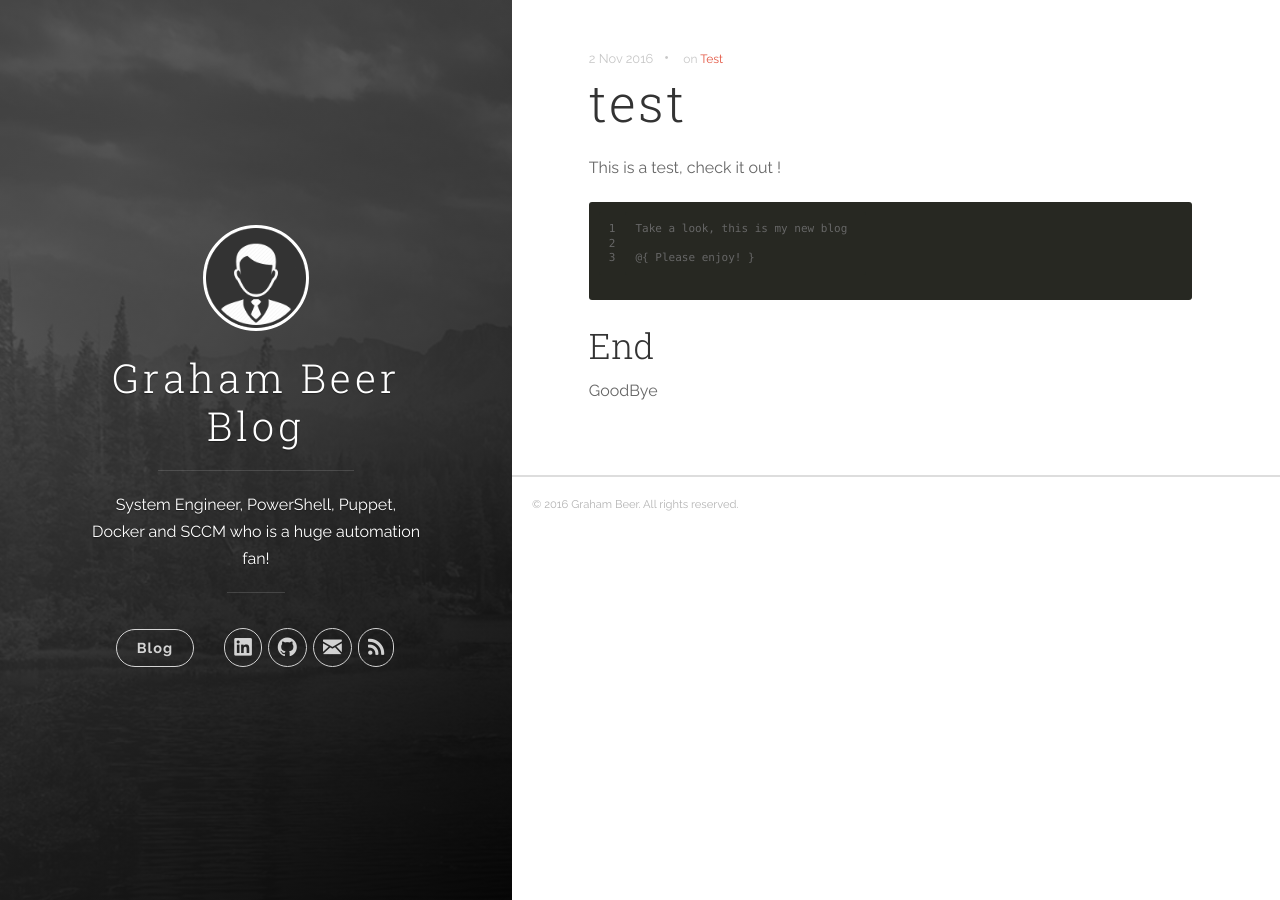
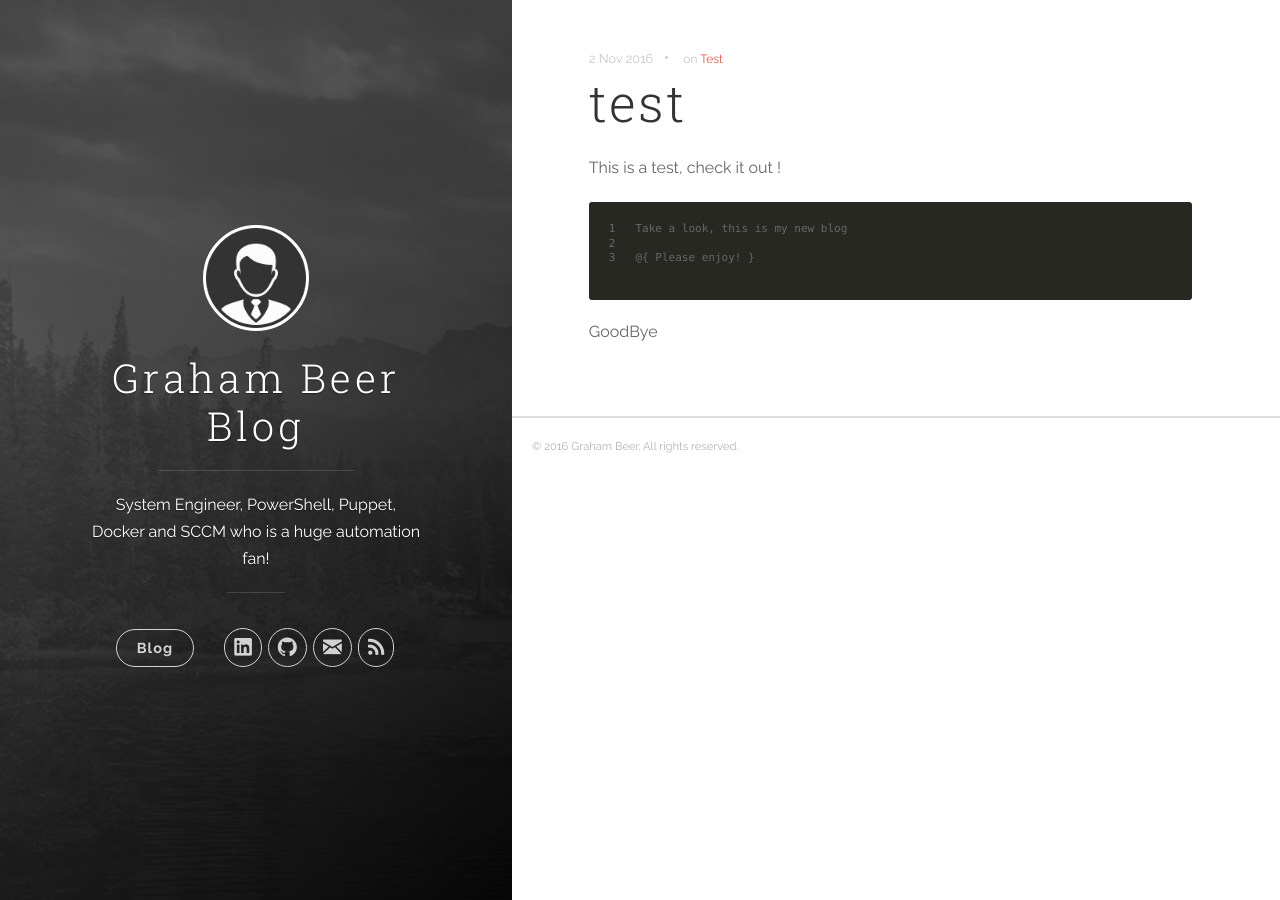
Before and after one commit to Graham-Beer/Graham-Beer.github.io, a Jekyll site: the page built from _posts/2016-02-11-Test.markdown, in a window 1280 px wide. Built offline with Jekyll 4.4.1, drawn with Linux system fonts in a browser that asks for light colours; nearby versions of some CDN libraries.

Commit message:
Update 2016-02-11-Test.markdown

````diff
--- a/_posts/2016-02-11-Test.markdown
+++ b/_posts/2016-02-11-Test.markdown
@@ -17,7 +17,4 @@ Take a look, this is my new blog
 
 @{ Please enjoy! }
 ```
-
-## End
-
 GoodBye
````
